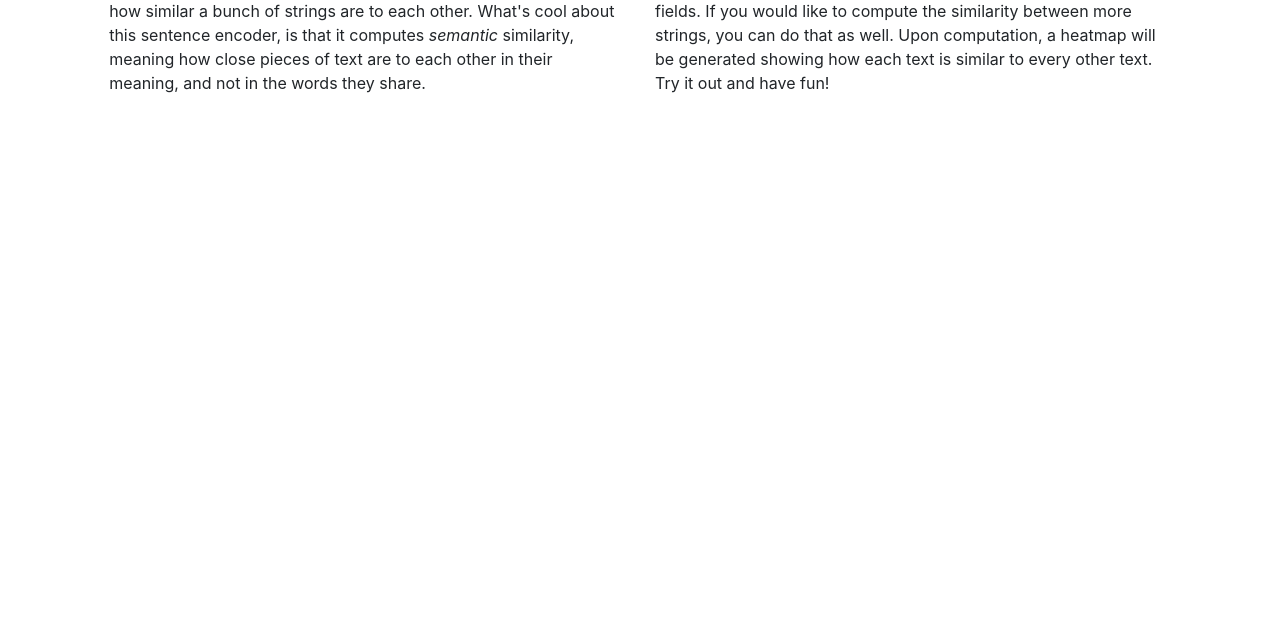
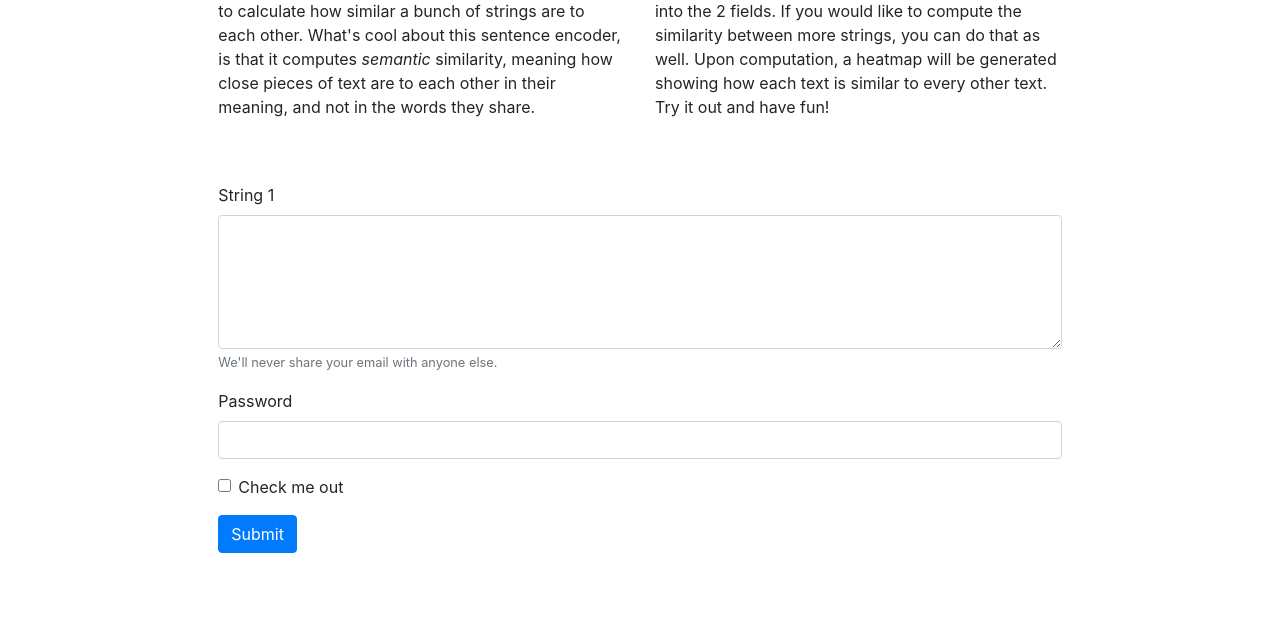
Before and after one commit to hadialhakeem/text-similarity, a plain HTML site: page index.html in a window 1280 px wide. Shown: the part 159-800 px from the top of the page. Drawn offline with nearby package versions, Linux system fonts and the light colour scheme.

Commit message:
updated index.html to include a form and changed title

```diff
--- a/index.html
+++ b/index.html
@@ -8,27 +8,55 @@
     <!-- Bootstrap CSS -->
     <link rel="stylesheet" href="https://stackpath.bootstrapcdn.com/bootstrap/4.5.0/css/bootstrap.min.css" integrity="sha384-9aIt2nRpC12Uk9gS9baDl411NQApFmC26EwAOH8WgZl5MYYxFfc+NcPb1dKGj7Sk" crossorigin="anonymous">
 
-    <title>Hello, world!</title>
+    <title>Text Similarity!</title>
   </head>
   <body>
     <div class="row mt-3">
         <div class="col">
-            <h1 align="center">Universal Sentence Encoder</h1>
+            <h1 align="center">Compute Text Similarity</h1>
         </div>
     </div>
 
     <div class="row mt-3">
-        <div class="col-1">
+        <div class="col-2">
         </div>
-        <div class="col-5">
+        <div class="col-4">
             <h2>What is this?</h2>
             <p>This website utilizes the <strong>Universal Sentence Encoder</strong> to calculate how similar a bunch of strings are to each other. What's cool about this sentence encoder, is that it computes <i>semantic</i> similarity, meaning how close pieces of text are to each other in their meaning, and not in the words they share.</p>
         </div>
-        <div class="col-5">
+        <div class="col-4">
             <h2>How does it work?</h2>
             <p>Type or paste any paragraphs or sentences you'd like into the 2 fields. If you would like to compute the similarity between more strings, you can do that as well. Upon computation, a heatmap will be generated showing how each text is similar to every other text. Try it out and have fun!</p>
         </div>
     </div>
+
+    <div class="row mt-5">
+        <div class="col-2">
+        </div>
+
+        <div class="col-8">
+            <form>
+              <div class="form-group">
+                <label>String 1</label>
+                  <textarea class="form-control" id="exampleFormControlTextarea1" rows="5"></textarea>
+                <small id="emailHelp" class="form-text text-muted">We'll never share your email with anyone else.</small>
+              </div>
+
+              <div class="form-group">
+                <label>Password</label>
+                <input type="password" class="form-control" id="exampleInputPassword1">
+              </div>
+
+              <div class="form-group form-check">
+                <input type="checkbox" class="form-check-input" id="exampleCheck1">
+                <label class="form-check-label" >Check me out</label>
+              </div>
+
+              <button type="submit" class="btn btn-primary">Submit</button>
+            </form>
+        </div>
+    </div>
+
 
     <!-- Optional JavaScript -->
     <!-- jQuery first, then Popper.js, then Bootstrap JS -->
```
